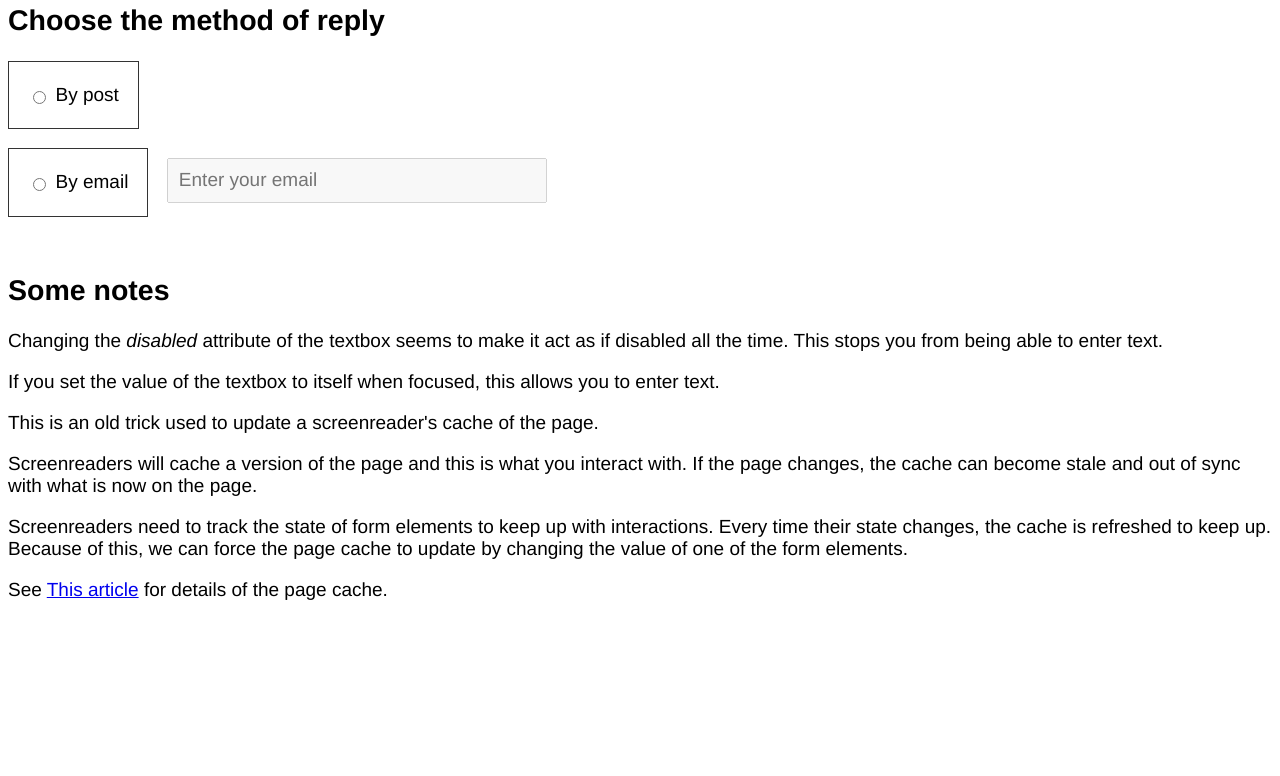
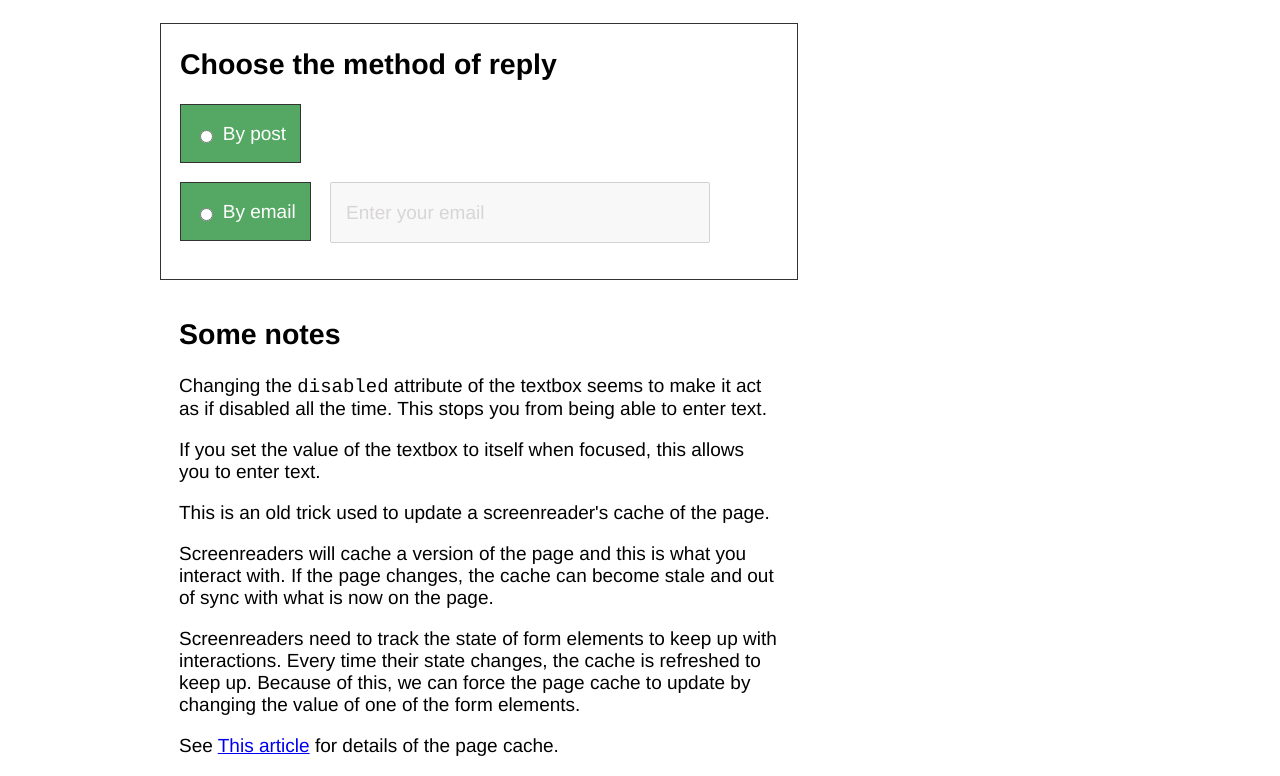
Before and after one commit to tombye/linked-radio-and-input, a plain HTML site: page index.html in a window 1280 px wide. Shown: the part 96-872 px from the top of the page. Before the commit the page ends 800 px from the top, so only its background shows below. Drawn offline with Linux system fonts and the light colour scheme.

Commit message:
Improve design and clear out old JS

```diff
--- a/assets/javascripts/main.js
+++ b/assets/javascripts/main.js
@@ -26,7 +26,6 @@ chooseRadio = function (radioId) {
 
 disableTextbox = function (state) {
   emailAddress.disabled = state;
-  emailAddress.setAttribute('aria-disabled', state);
 };
 
 onChange = function (e) {
@@ -55,7 +54,6 @@ onClick = function (e) {
 };
 
 emailMethod.setAttribute("aria-controls", "email-address");
-emailAddress.setAttribute("aria-disabled", true);
 emailAddress.disabled = true;
 postMethod.addEventListener('change', onChange, false);
 emailMethod.addEventListener('change', onChange, false);
--- a/assets/stylesheets/main.css
+++ b/assets/stylesheets/main.css
@@ -1,7 +1,22 @@
+body {
+  text-align: center;
+}
+
+main {
+  display: block;
+  max-width: 960px;
+  margin: 0 auto;
+  text-align: left;
+}
+
 body,
 input {
   font-size: 19px;
   font-family: Helvetica, Arial, sans-serif;
+}
+
+h1 {
+  margin: 1em 0;
 }
 
 label,
@@ -12,10 +27,12 @@ input[type='radio'] {
 }
 
 label {
+  background-color: #55A863;
+  color: white;
   float: left;
   clear: left;
   border: 1px solid #333;
-  padding: 1em;
+  padding: 0.75em;
   margin-bottom: 1em;
   cursor: pointer;
 }
@@ -25,10 +42,23 @@ input[type='radio'] {
 }
 
 input[type='text'] {
+  line-height: 1.5;
   float: left;
-  padding: 0.5em;
-  margin: 0.5em 1em;
+  padding: 0.75em;
+  margin: 0 1em;
   width: 20em;
+}
+
+#email-address[disabled]:-moz-placeholder {
+  color: #D8D5D5;
+}
+
+#email-address[disabled]:-ms-input-placeholder {
+  color: #D8D5D5;
+}
+
+#email-address[disabled]::-webkit-input-placeholder {
+  color: #D8D5D5;
 }
 
 .visuallyhidden {
@@ -38,9 +68,31 @@ input[type='text'] {
 
 form {
   overflow: hidden;
+  padding: 0 19px 19px;
   margin-bottom: 2em;
+  border: solid 1px #333;
+  box-sizing: border-box;
+  max-width: 638px;
+}
+
+h2,
+p {
+  padding: 0 19px;
 }
 
 h2 {
   clear: both;
 }
+
+form h2 {
+  padding: 0;
+}
+
+p {
+  max-width: 600px;
+}
+
+i {
+  font-style: normal;
+  font-family: Courier;
+}
--- a/index.html
+++ b/index.html
@@ -5,6 +5,7 @@
     <link rel="stylesheet" type="text/css" href="assets/stylesheets/main.css" />
   </head>
   <body>
+    <main role="main">
       <h1>Test page for linking a radio button to a textbox</h1>
       <form action="" method="get">
         <h2>Choose the method of reply</h2>
@@ -24,6 +25,7 @@
       <p>Screenreaders will cache a version of the page and this is what you interact with. If the page changes, the cache can become stale and out of sync with what is now on the page.</p>
       <p>Screenreaders need to track the state of form elements to keep up with interactions. Every time their state changes, the cache is refreshed to keep up. Because of this, we can force the page cache to update by changing the value of one of the form elements.</p>
       <p>See <a href="https://www.ssbbartgroup.com/blog/2013/04/08/how-windows-screen-readers-work-on-the-web/">This article</a> for details of the page cache.</p>
+    </main>
     <script type="text/javascript" src="assets/javascripts/main.js"></script>
   </body>
 </html>
```
Also changed, not shown: 2 other files. Lines whose indentation alone changed are shown as unchanged.
